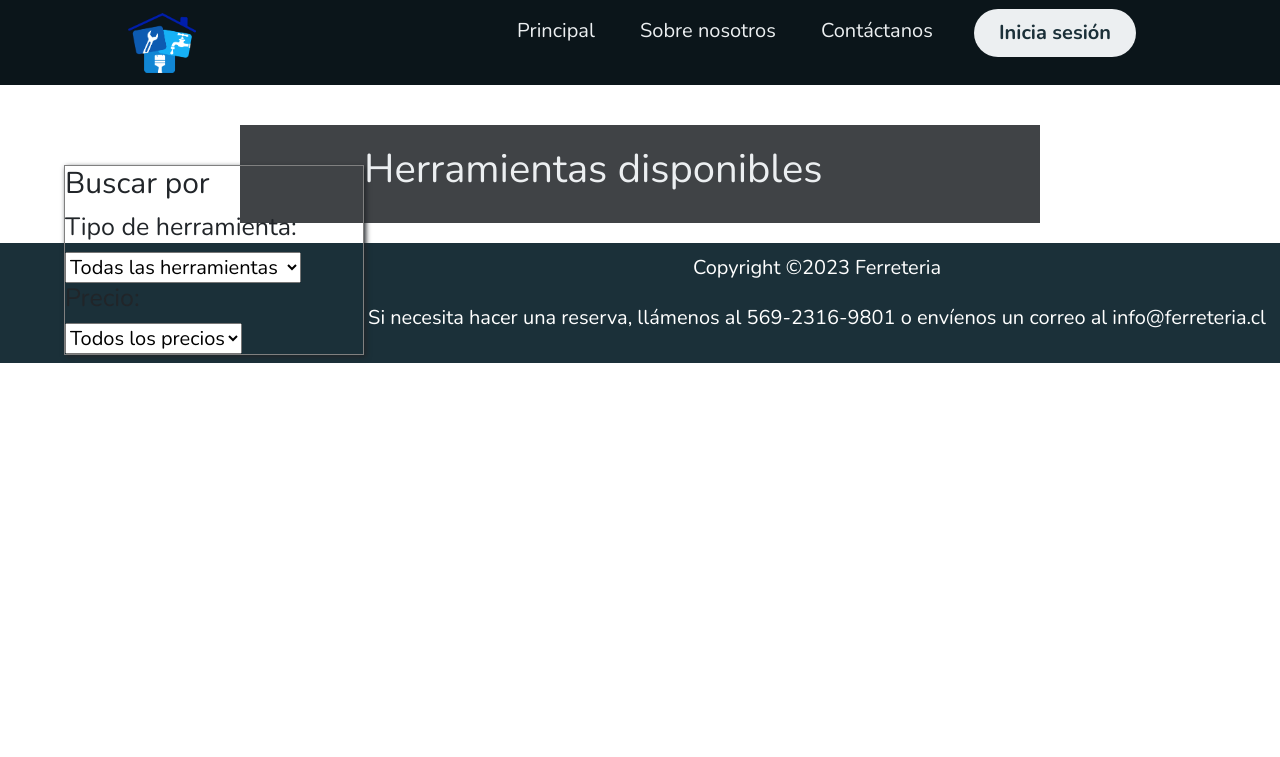
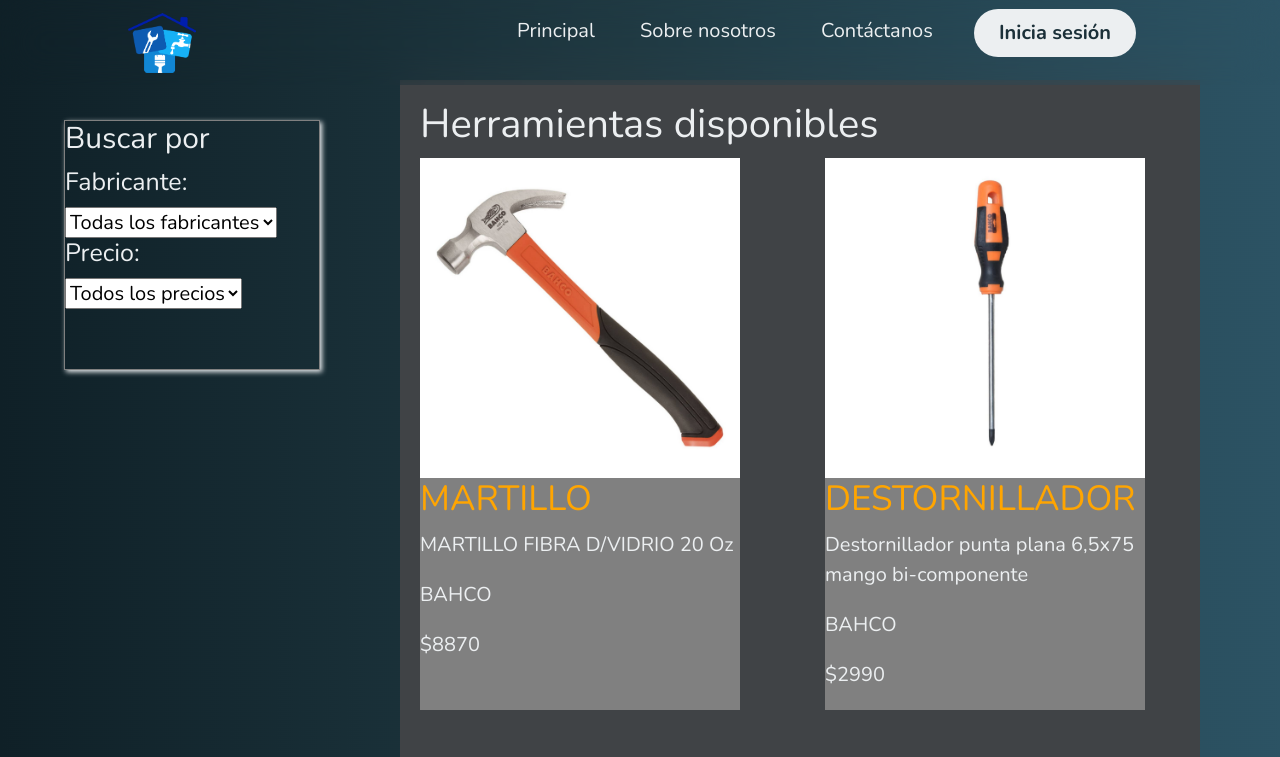
Before and after one commit to Olivernio/proyecto-web-1, a plain HTML site: page index.html in a window 1280 px wide. Shown: the top 757 px of the page. Drawn offline with nearby package versions, Linux system fonts and the light colour scheme.

Commit message:
Commit 9
Se añadió un background al package 'img', se editó un poco el CSS, HTML y se añadió el 'main,js'. Todo esto es para la página de productos.

```diff
--- a/css/style.css
+++ b/css/style.css
@@ -9,11 +9,14 @@
 }
 
 body {
-    background-color: #09ff00;
+    background: url('../img/background.jpg');
 }
 
 .header {
-    background-color: #0b151a;
+    /* background-color: #0b151a; */
+    top: 0;
+    position: fixed;
+    backdrop-filter: blur(20px);
     display: flex;
     justify-content: space-between;
     align-items: center;
@@ -77,6 +80,7 @@ body {
 }
 
 .header .btn button:hover {
+
     background-color: #1b3039;
     color: #eceff1;
     transform: scale(1.1);
@@ -95,9 +99,12 @@ main {
 }
 
 aside {
+    color: #eceff1;
+    position: fixed;
     padding-left: auto;
     float: left;
-    width: 300px;
+    width: 20%;
+    height: 250px;
     margin-top: 40px;
     margin-left: 5%;
     box-sizing: border-box;
@@ -108,9 +115,12 @@ aside {
 section {
     margin-bottom: 20px;
     padding: 20px;
-    margin-top: 5%;
+    margin-top: 10%;
+    margin-left: 20%;
     background-color: #404346;
     color: #eceff1;
+    width: 100%;
+    display: inline-flexbox;
     transform: translateY(-20);
     transition: 0.4s;
 }
@@ -122,28 +132,38 @@ section h2 {
   footer {
     background-color: #1b3039;
     color: white;
-    text-align: center;
+    text-align: justify;
     padding: 10px;
+    margin-top: 47%;
   }
 
 
   #herramientas-contenedor {
     display: grid;
-    grid-template-columns: repeat(3, 1fr);
-    grid-gap: 10px;
+    grid-template-columns: repeat(2, 2fr);
+    grid-gap: 50px;
 }
 
 
-.herramientas {
-    width: 100%;
+.herramienta {
+    width: 90%;
+    background-color: gray;
+    transition: .3s;
 }
 
-.herramientas img {
+.herramienta:hover {
+    transform: scale(1.10000001);
+}
+
+.herramienta a>img {
     width: 100%;
+    height: auto;
     object-fit: cover;
 }
 
-.herramientas a {
+
+.herramienta a {
   text-decoration: none;
-  color: black;
+  color: orange;
+  height: 100px;
 }
--- a/js/data.json
+++ b/data.json
@@ -4,15 +4,15 @@
             "nombre": "MARTILLO",
             "descripcion": "MARTILLO FIBRA D/VIDRIO 20 Oz",
             "fabricante": "BAHCO",
-            "img": "../img/bahco/bahco-martillo.jpeg",
-            "precio": 8.870,
+            "img": "img/bahco/bahco-martillo.jpeg",
+            "precio": 8870,
             "link": "google.cl"
         },
         {
             "nombre": "DESTORNILLADOR",
             "descripcion": "Destornillador punta plana 6,5x75 mango bi-componente",
             "fabricante": "BAHCO",
-            "img": "../img/bahco/bahco-destornillador.jpeg",
+            "img": "img/bahco/bahco-destornillador.jpeg",
             "precio": 2990,
             "link": "google.cl"
         },
@@ -20,7 +20,7 @@
             "nombre": "Alicate",
             "descripcion": "Alicate Universal Marca Bahco De Gran Potencia mas Estuche de suela",
             "fabricante": "BAHCO",
-            "img": "../img/bahco/bahco-alicate.jpeg",
+            "img": "img/bahco/bahco-alicate.jpeg",
             "precio": 24500,
             "link": "google.cl"
         },
@@ -33,7 +33,7 @@
             "nombre": "Destornillador",
             "descripcion": "Destornillador Phillips #2 100 mm acero",
             "fabricante": "REDLINE",
-            "img": "../img/redline/redline-destornillador.jpeg",
+            "img": "img/redline/redline-destornillador.jpeg",
             "precio": 8490,
             "link": "google.cl"
         },
@@ -41,7 +41,7 @@
             "nombre": "Martillo",
             "descripcion": "Martillo carpintero 16 Oz acero",
             "fabricante": "REDLINE",
-            "img": "../img/redline/redline-martillo.jpeg",
+            "img": "img/redline/redline-martillo.jpeg",
             "precio": 8790,
             "link": "google.cl"
         },
@@ -49,7 +49,7 @@
             "nombre": "ALICATE",
             "descripcion": "Alicate universal 7 1/2'' acero",
             "fabricante": "REDLINE",
-            "img": "../img/redline/redline-alicate.jpeg",
+            "img": "img/redline/redline-alicate.jpeg",
             "precio": 11847,
             "link": "google.cl"
         },
@@ -63,7 +63,7 @@
             "nombre": "DESTORNILLADOR",
             "descripcion": "Destornillador Phillips #2x203 mm acero",
             "fabricante": "STANLEY",
-            "img": "../img/stanley/stanley-destornillador.jpg",
+            "img": "img/stanley/stanley-destornillador.jpg",
             "precio": 6790,
             "link": "google.cl"
         },
@@ -71,7 +71,7 @@
             "nombre": "PELACABLE",
             "descripcion": "Pelacable 3 en 1",
             "fabricante": "STANLEY",
-            "img": "../img/stanley/stanley-pelacable.jpeg",
+            "img": "img/stanley/stanley-pelacable.jpeg",
             "precio": 23790,
             "link": "google.cl"
         },
@@ -79,7 +79,7 @@
             "nombre": "ALICATE",
             "descripcion": "Juego de 3 alicates",
             "fabricante": "STANLEY",
-            "img": "../img/stanley/stanley-alicate.jpg",
+            "img": "img/stanley/stanley-alicate.jpg",
             "precio": 49990,
             "link": "google.cl"
         }
--- a/index.html
+++ b/index.html
@@ -32,13 +32,12 @@
       <aside>
         <div class="filtro">
           <h4>Buscar por</h4>
-          <h5>Tipo de herramienta:</h5>
-          <select id="filtro-herramientas">
-            <option value="">Todas las herramientas</option>
-            <option value="herramientas electricas">
-              Herramientas eléctricas
-            </option>
-            <option value="herramientas manuales">Herramientas manuales</option>
+          <h5>Fabricante:</h5>
+          <select id="filtro-fabricante">
+            <option value="">Todas los fabricantes</option>
+            <option value="BAHCO">BAHCO</option>
+            <option value="REDLINE">REDLINE</option>
+            <option value="STANLEY">STANLEY</option>
           </select>
 
           <h5>Precio:</h5>
@@ -76,5 +75,6 @@
         correo al info@ferreteria.cl
       </p>
     </footer>
+    <script src="main.js"></script>
   </body>
 </html>
--- /dev/null
+++ b/main.js
@@ -0,0 +1,76 @@
+const herramientasContenedor = document.getElementById("herramientas-contenedor");
+
+// Obtener los datos de las herramientas
+fetch("data.json")
+    .then(response => response.json())
+    .then(data => {
+        // Almacenar los datos en una variable global
+        window.herramientas = data.herramientas;
+        // Mostrar las herramientas en la página
+        mostrarHerramientas();
+    })
+    .catch(error => console.error(error));
+
+// Función para mostrar las herramientas en la página
+function mostrarHerramientas() {
+    const herramientasContenedor = document.getElementById("herramientas-contenedor");
+    herramientasContenedor.innerHTML = "";
+
+    // Obtener los valores seleccionados en los filtros
+    const filtroFabricante = document.getElementById("filtro-fabricante").value;
+    const filtroPrecio = parseFloat(document.getElementById("filtro-precio").value);
+
+    console.log(filtroPrecio);
+
+    // Recorrer cada herramienta
+    window.herramientas.forEach(function (herramienta) {
+        // Comprobar si la herramienta cumple con los criterios de los filtros
+        if ((filtroFabricante === "" || herramienta.fabricante === filtroFabricante) && (filtroPrecio === 0 || herramienta.precio <= filtroPrecio)
+        ) {
+            // Crear un elemento div para la herramienta
+            const herramientaDiv = document.createElement("div");
+            herramientaDiv.classList.add("herramienta");
+            // Crear una imagen para la herramienta
+            var img_enlace = document.createElement("a");
+            img_enlace.setAttribute("href", herramienta.link);
+            const herramientaImg = document.createElement("img");
+            herramientaImg.src = herramienta.img;
+            herramientaImg.alt = herramienta.modelo;
+            img_enlace.appendChild(herramientaImg);
+            herramientaDiv.appendChild(img_enlace);
+
+
+
+            // Crear un h3 para el nombre de la herramienta
+            var nombre_enlace = document.createElement("a");
+            nombre_enlace.setAttribute("href", herramienta.link);
+            var nombre_titulo = document.createElement("h3");
+            var herramientaNombre = document.createTextNode(herramienta.nombre);
+            nombre_titulo.appendChild(herramientaNombre);
+            nombre_enlace.appendChild(nombre_titulo);
+            herramientaDiv.appendChild(nombre_enlace);
+
+            // Crear un p para el modelo de la bicicleta
+            const herramientaDescripcion = document.createElement("p");
+            herramientaDescripcion.innerHTML = herramienta.descripcion;
+            herramientaDiv.appendChild(herramientaDescripcion);
+
+            // Crear un p para el modelo de la bicicleta
+            const herramientaFabricante = document.createElement("p");
+            herramientaFabricante.innerHTML = herramienta.fabricante;
+            herramientaDiv.appendChild(herramientaFabricante);
+
+            // Crear un p para el precio de la bicicleta
+            const herramientaPrice = document.createElement("p");
+            herramientaPrice.innerHTML = "$"+herramienta.precio;
+            herramientaDiv.appendChild(herramientaPrice);
+
+            // Agregar el elemento div a la página
+            herramientasContenedor.appendChild(herramientaDiv);
+        }
+    });
+}
+
+// Agregar eventos a los filtros para que al cambiar su valor, se vuelva a mostrar las bicicletas
+document.getElementById("filtro-fabricante").addEventListener("change", mostrarHerramientas);
+document.getElementById("filtro-precio").addEventListener("change", mostrarHerramientas);
```
Also changed, not shown: img/background.jpg (added), js/main.js (deleted).
